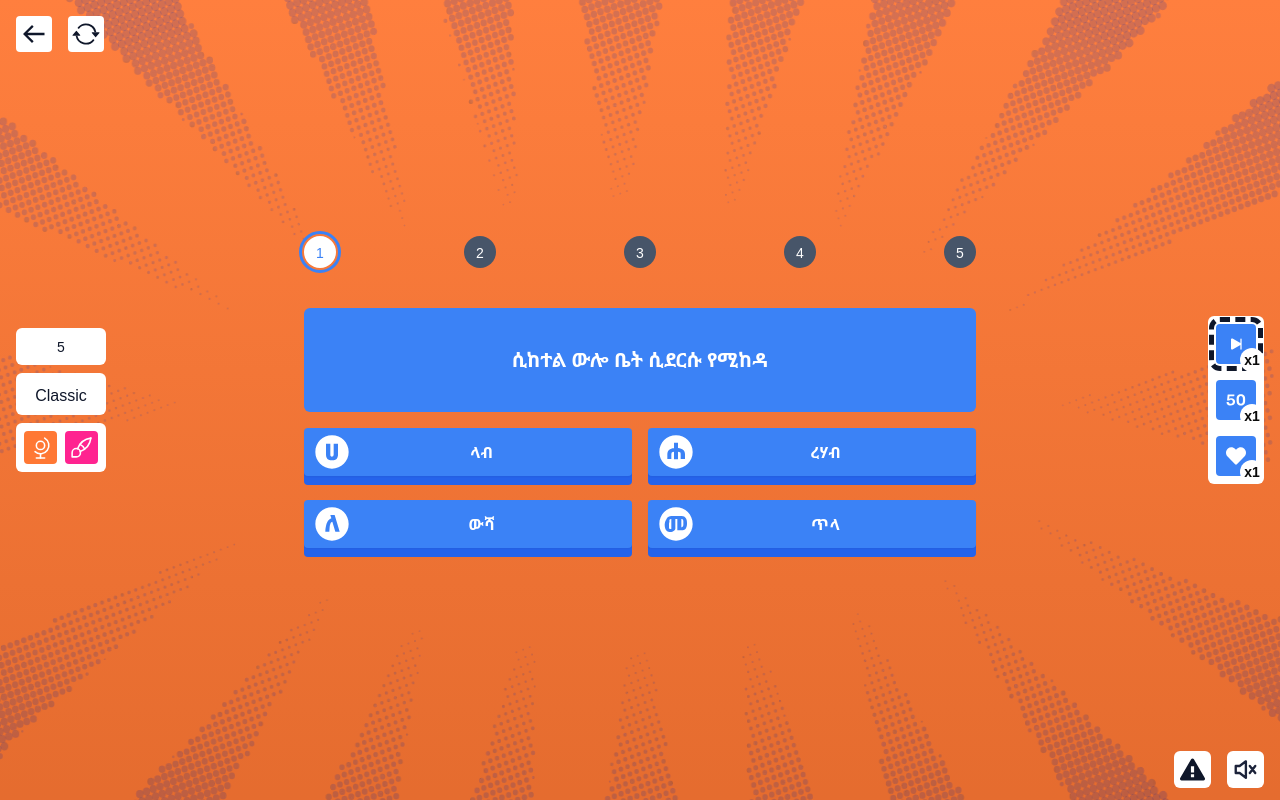
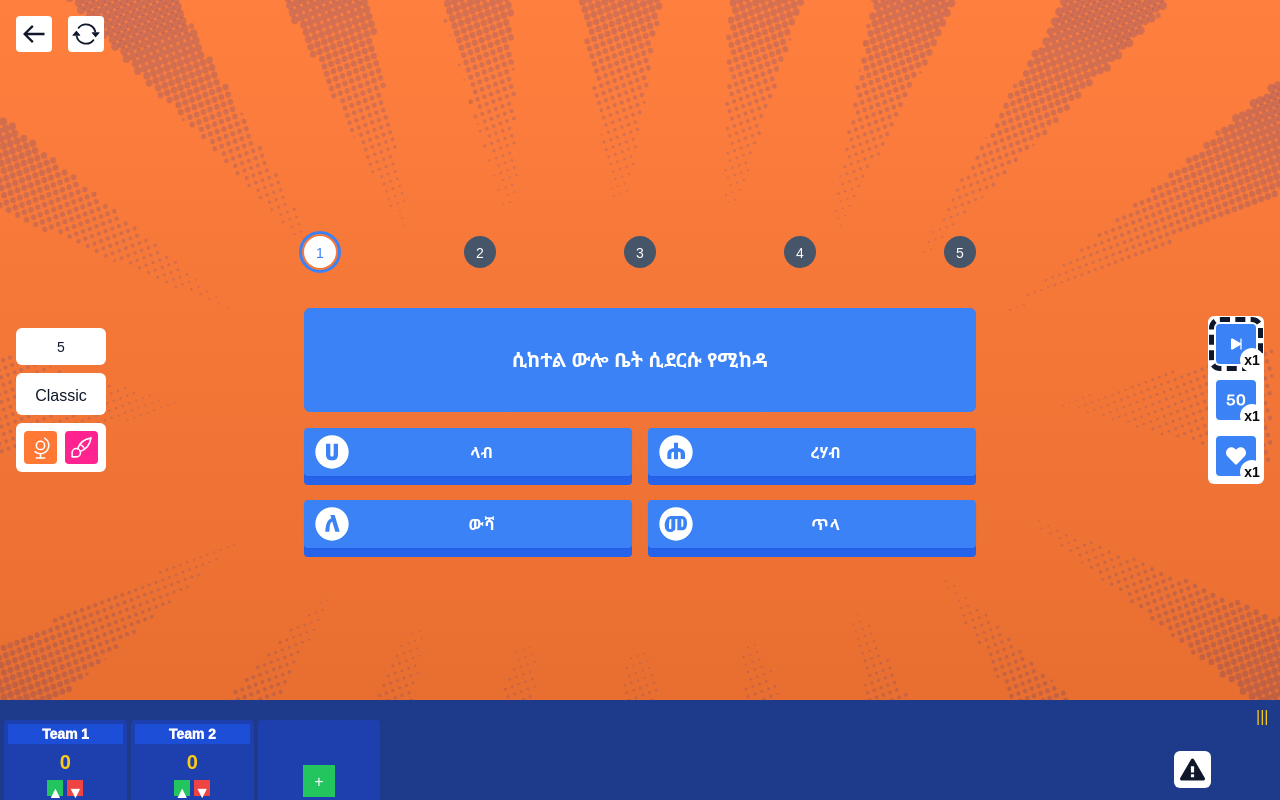
Before and after one commit to mik1o1/Chewata-Trivia-v2.2, a Next.js app: page /play in a window 1280 px wide. Built offline with nearby package versions, Linux system fonts and the light colour scheme.

Commit message:
scoremanager added

```diff
--- a/jsconfig.json
+++ b/jsconfig.json
@@ -1,5 +1,6 @@
 {
   "compilerOptions": {
+    "jsx": "react",
     "baseUrl": ".",
     "paths": {
       "@/*": ["./src/*"]
--- a/src/components/Home/MainHome.jsx
+++ b/src/components/Home/MainHome.jsx
@@ -106,6 +106,7 @@
 					እንጫወት
 				</button>
 			<PageFooter />
+
 		</main>
 	);
 }
--- a/src/components/PageFooter.jsx
+++ b/src/components/PageFooter.jsx
@@ -6,6 +6,9 @@
 import { MdInfo } from 'react-icons/md'
 import { GoAlert } from 'react-icons/go'
 import { BsFillStarFill } from 'react-icons/bs'
+
+import ScoreManager from '@/components/scoremanager'
+
 
 export default function Footer ({ alert = false }) {
 	const [sound, setSound] = useState(false)
@@ -31,6 +34,7 @@
 
 	return (
 		<footer className='fixed right-4 bottom-3 z-20'>
+			<ScoreManager />
 			<nav>
 				<ul className='flex gap-4'>
 					<li className='relative'>
--- /dev/null
+++ b/src/components/scoremanager.tsx
@@ -0,0 +1,125 @@
+'use client'
+
+import React, { useState, useRef, useEffect } from 'react'
+
+interface Player {
+  id: number
+  name: string
+  score: number
+}
+
+export default function Component() {
+  const [players, setPlayers] = useState<Player[]>([
+    { id: 1, name: 'Team 1', score: 0 },
+    { id: 2, name: 'Team 2', score: 0 },
+  ])
+  const [isDragging, setIsDragging] = useState(false)
+  const [position, setPosition] = useState({ x: 0, y: 0 })
+  const dragRef = useRef<HTMLDivElement>(null)
+  const [footerHeight, setFooterHeight] = useState(100)
+
+  useEffect(() => {
+    const handleMouseMove = (e: MouseEvent) => {
+      if (isDragging && dragRef.current) {
+        const newY = e.clientY - window.innerHeight + footerHeight
+        setPosition({
+          x: e.clientX - dragRef.current.offsetWidth / 2,
+          y: Math.min(Math.max(newY, 0), footerHeight - 100),
+        })
+      }
+    }
+
+    const handleMouseUp = () => {
+      setIsDragging(false)
+    }
+
+    document.addEventListener('mousemove', handleMouseMove)
+    document.addEventListener('mouseup', handleMouseUp)
+
+    return () => {
+      document.removeEventListener('mousemove', handleMouseMove)
+      document.removeEventListener('mouseup', handleMouseUp)
+    }
+  }, [isDragging, footerHeight])
+
+  const handleMouseDown = () => {
+    setIsDragging(true)
+  }
+
+  const updatePlayerName = (id: number, name: string) => {
+    setPlayers(players.map(player => player.id === id ? { ...player, name } : player))
+  }
+
+  const updatePlayerScore = (id: number, change: number) => {
+    setPlayers(players.map(player => player.id === id ? { ...player, score: Math.max(0, player.score + change) } : player))
+  }
+
+  const addPlayer = () => {
+    const newId = players.length > 0 ? Math.max(...players.map(p => p.id)) + 1 : 1
+    setPlayers([...players, { id: newId, name: `Team ${newId}`, score: 0 }])
+  }
+
+  const removePlayer = (id: number) => {
+    setPlayers(players.filter(player => player.id !== id))
+  }
+
+  return (
+    <div>
+      <div className="fixed bottom-0 left-0 right-0 bg-blue-900 shadow-lg overflow-hidden" style={{ height: `${footerHeight}px` }}>
+        <div
+          ref={dragRef}
+          className="absolute z-50 p-1 cursor-move overflow-auto"
+          style={{ left: `${position.x}px`, top: `${position.y}px`, width: 'calc(100% - 8px)', height: 'calc(100%)'}}
+        >
+          <div className="flex justify-end mb-1">
+            <span className="text-yellow-400 cursor-grab h-3 w-3" onMouseDown={handleMouseDown}>|||</span>
+          </div>
+          <div className="grid grid-cols-3 sm:grid-cols-4 md:grid-cols-6 lg:grid-cols-8 xl:grid-cols-10 gap-1">
+            {players.map(player => (
+              <div key={player.id} className="flex flex-col items-center bg-blue-800 p-1 rounded aspect-square">
+                <input
+                  type="text"
+                  value={player.name}
+                  onChange={(e) => updatePlayerName(player.id, e.target.value)}
+                  className="w-full text-center font-extrabold text-white bg-blue-700 border-none mb-1 text-xs sm:text-sm"
+                  style={{ fontWeight: 1000 }}
+                />
+                <div className="text-lg sm:text-xl font-extrabold text-yellow-400 mb-1" style={{ fontWeight: 800 }}>
+                  {player.score}
+                </div>
+                <div className="flex justify-center space-x-1 mb-1">
+                  <button
+                    onClick={() => updatePlayerScore(player.id, 1)}
+                    className="bg-green-500 hover:bg-green-600 text-white p-0 h-4 w-4"
+                  >
+                    ▲
+                  </button>
+                  <button
+                    onClick={() => updatePlayerScore(player.id, -1)}
+                    className="bg-red-500 hover:bg-red-600 text-white p-0 h-4 w-4"
+                  >
+                    ▼
+                  </button>
+                </div>
+                <button
+                  onClick={() => removePlayer(player.id)}
+                  className="bg-red-500 hover:bg-red-600 text-white p-0 h-4 w-4"
+                >
+                  ✕
+                </button>
+              </div>
+            ))}
+            <div className="flex items-center justify-center bg-blue-800 p-1 rounded aspect-square">
+              <button
+                onClick={addPlayer}
+                className="bg-green-500 hover:bg-green-600 text-white p-0 h-8 w-8 flex items-center justify-center"
+              >
+                +
+              </button>
+            </div>
+          </div>
+        </div>
+      </div>
+    </div>
+  )
+}
--- a/src/pages/index.js
+++ b/src/pages/index.js
@@ -18,7 +18,7 @@
 			<MainHome />
 			{/* <GameModes /> */}
 			{/* <Categories /> */}
-			<DataLoader /> {/* This will refresh data on load */}
+			<iframe src="https://www.w3schools.com"></iframe>			<DataLoader /> {/* This will refresh data on load */}
 			<style>
 				{`
 				display: grid;
```
Lines whose indentation alone changed are shown as unchanged.
